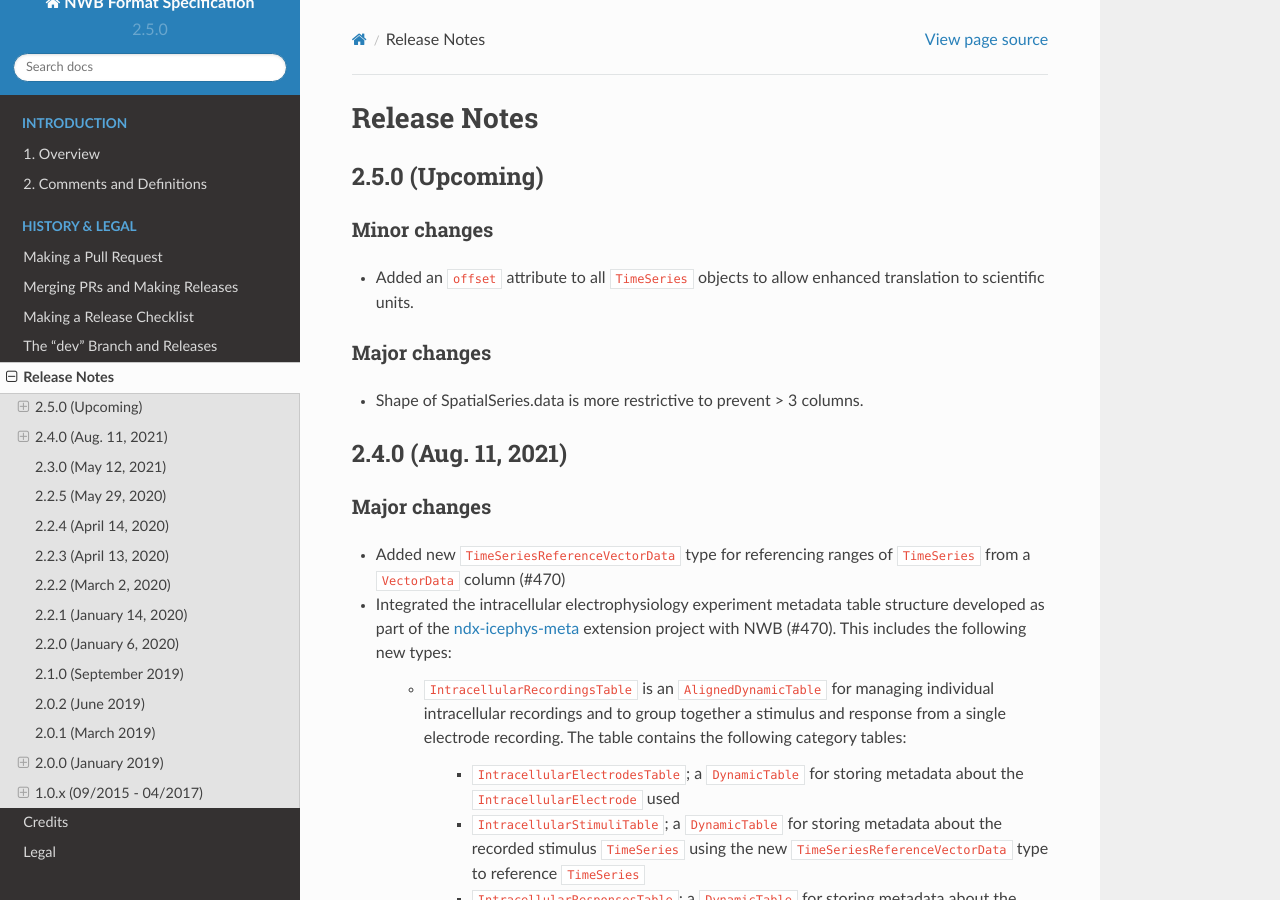
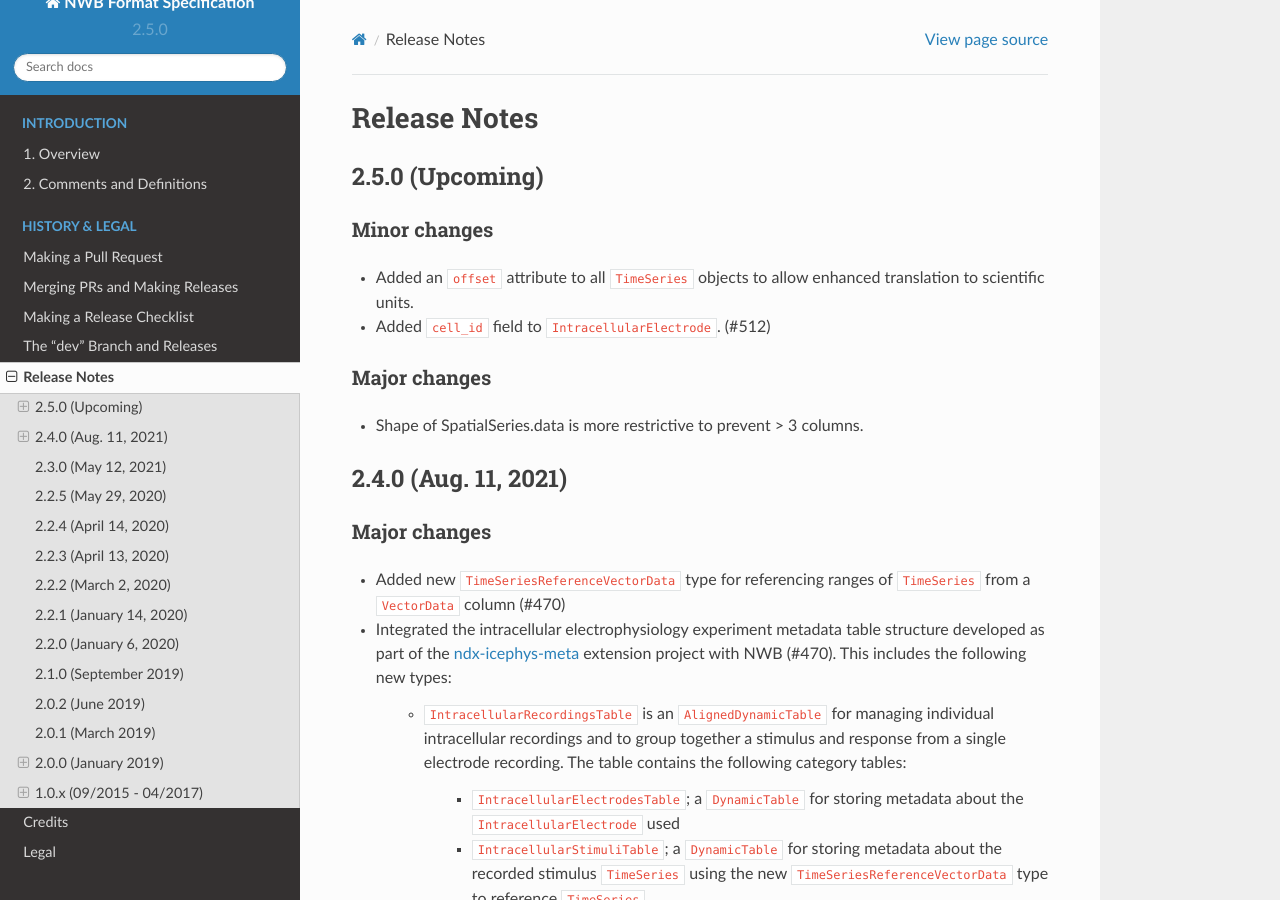
Before and after one commit to NeurodataWithoutBorders/nwb-schema, a Sphinx documentation site: the page built from docs/format/source/format_release_notes.rst, in a window 1280 px wide and 900 px high. Built offline with Sphinx 7.4.7 and the Read the Docs theme 2.0.0, drawn with Linux system fonts in a browser that asks for light colours.

Commit message:
Update format_release_notes.rst

```diff
--- a/docs/format/source/format_release_notes.rst
+++ b/docs/format/source/format_release_notes.rst
@@ -9,6 +9,7 @@ Release Notes
 Minor changes
 ^^^^^^^^^^^^^
 - Added an ``offset`` attribute to all ``TimeSeries`` objects to allow enhanced translation to scientific units.
+- Added ``cell_id`` field to ``IntracellularElectrode``. (#512)
 
 Major changes
 ^^^^^^^^^^^^^
```
